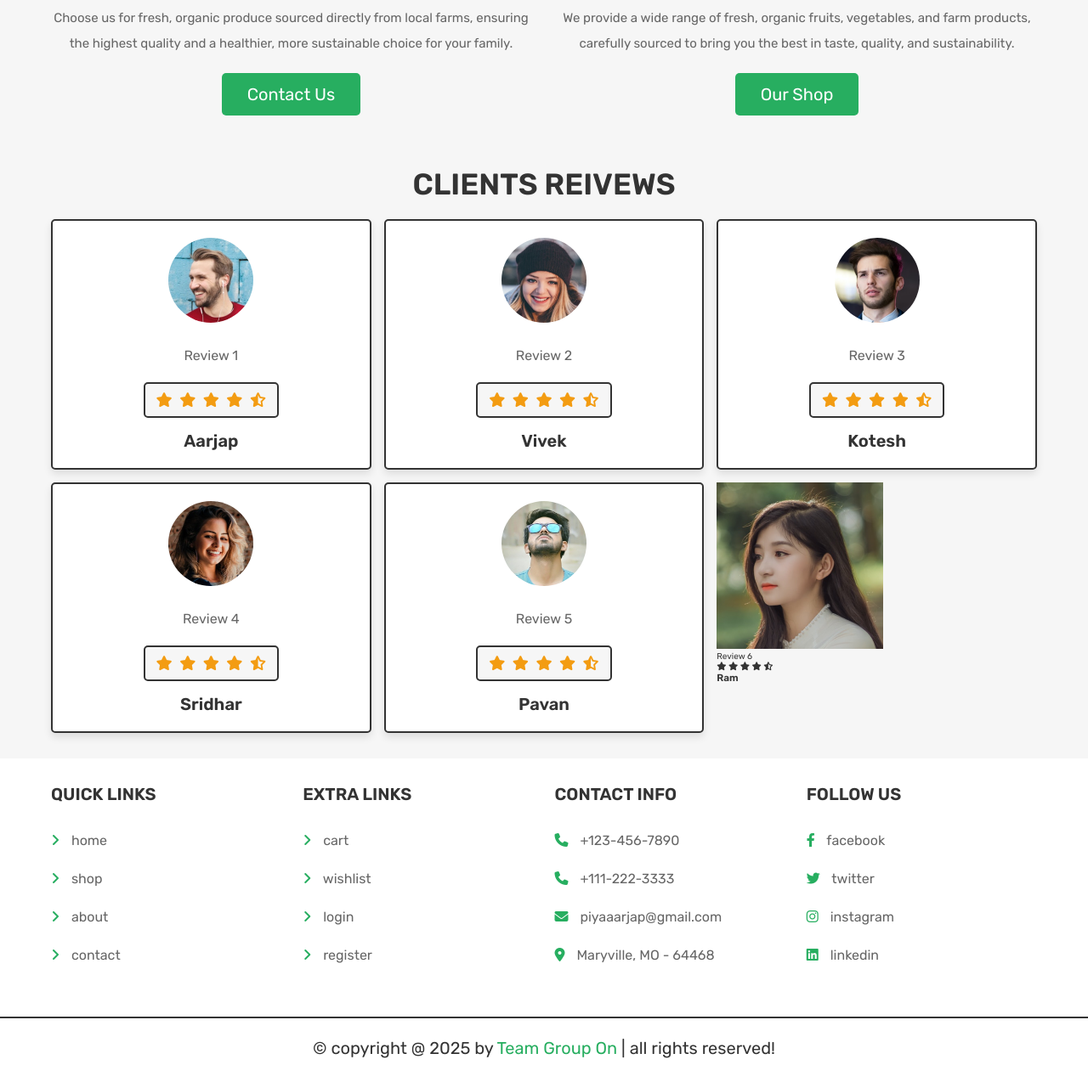
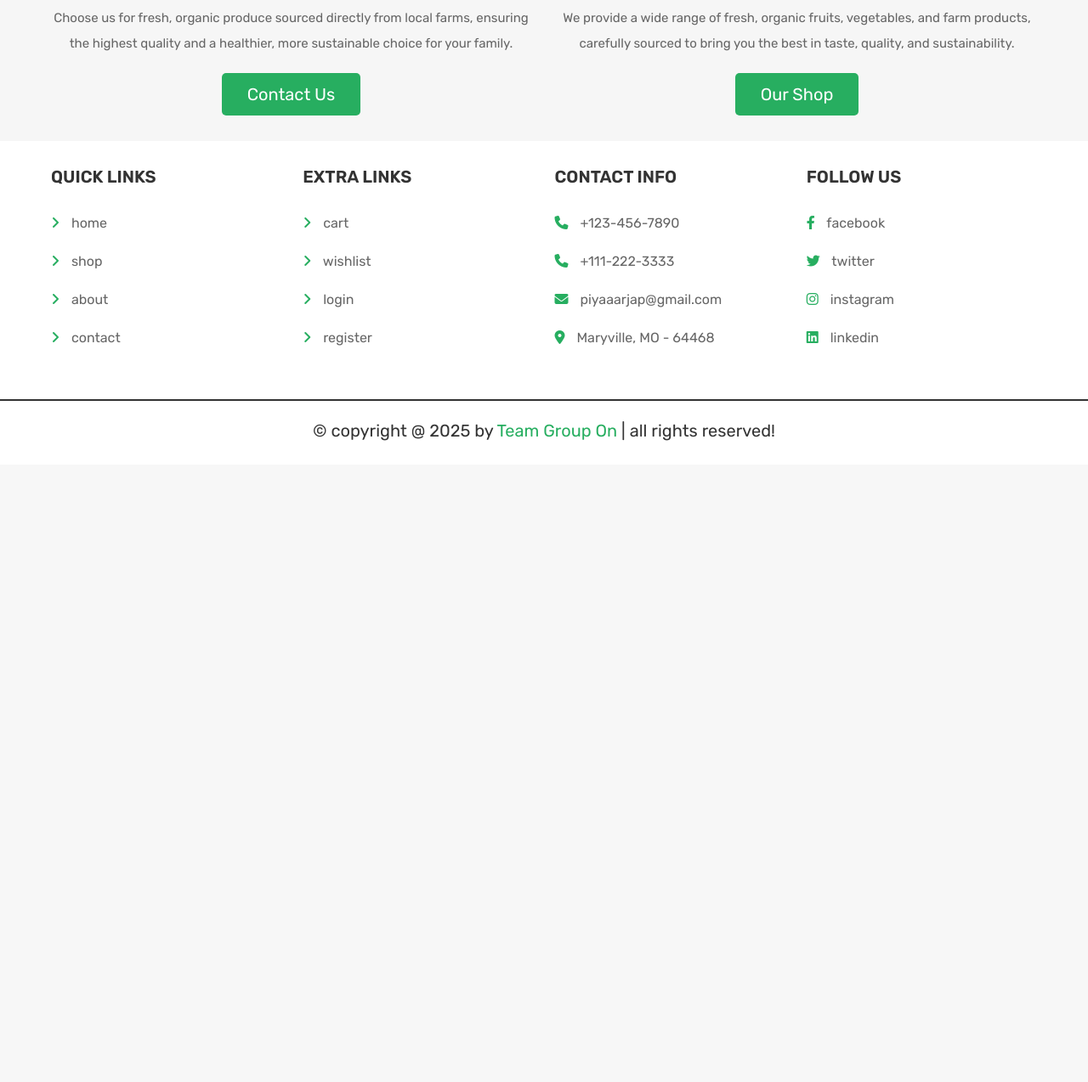
Before and after one commit to KoteshRekha/GroupOn-Produce, a PHP site: page /about.php in a window 1280 px wide. Shown: the part 575-1849 px from the top of the page at 85% size. After the commit the page ends 1094 px from the top, so only its background shows below. Run offline with PHP 8.4, Linux system fonts and the light colour scheme; the visitor is signed in with stand-in values (Sample User, id 1); data that the repository does not hold is empty; some libraries are stand-ins or nearby versions.

Commit message:
fix for about page

```diff
--- a/about.php
+++ b/about.php
@@ -53,93 +53,6 @@ if(!isset($user_id)){
 
 </section>
 
-<section class="reviews">
-
-   <h1 class="title">clients reivews</h1>
-
-   <div class="box-container">
-
-      <div class="box">
-         <img src="images/pic-1.png" alt="">
-         <p>Review 1</p>
-         <div class="stars">
-            <i class="fas fa-star"></i>
-            <i class="fas fa-star"></i>
-            <i class="fas fa-star"></i>
-            <i class="fas fa-star"></i>
-            <i class="fas fa-star-half-alt"></i>
-         </div>
-         <h3>Aarjap</h3>
-      </div>
-
-      <div class="box">
-         <img src="images/pic-2.png" alt="">
-         <p>Review 2</p>
-         <div class="stars">
-            <i class="fas fa-star"></i>
-            <i class="fas fa-star"></i>
-            <i class="fas fa-star"></i>
-            <i class="fas fa-star"></i>
-            <i class="fas fa-star-half-alt"></i>
-         </div>
-         <h3>Vivek</h3>
-      </div>
-
-      <div class="box">
-         <img src="images/pic-3.png" alt="">
-         <p>Review 3</p>
-         <div class="stars">
-            <i class="fas fa-star"></i>
-            <i class="fas fa-star"></i>
-            <i class="fas fa-star"></i>
-            <i class="fas fa-star"></i>
-            <i class="fas fa-star-half-alt"></i>
-         </div>
-         <h3>Kotesh</h3>
-      </div>
-
-      <div class="box">
-         <img src="images/pic-4.png" alt="">
-         <p>Review 4</p>
-         <div class="stars">
-            <i class="fas fa-star"></i>
-            <i class="fas fa-star"></i>
-            <i class="fas fa-star"></i>
-            <i class="fas fa-star"></i>
-            <i class="fas fa-star-half-alt"></i>
-         </div>
-         <h3>Sridhar</h3>
-      </div>
-
-      <div class="box">
-         <img src="images/pic-5.png" alt="">
-         <p>Review 5</p>
-         <div class="stars">
-            <i class="fas fa-star"></i>
-            <i class="fas fa-star"></i>
-            <i class="fas fa-star"></i>
-            <i class="fas fa-star"></i>
-            <i class="fas fa-star-half-alt"></i>
-         </div>
-         <h3>Pavan</h3>
-      </div>
-
-      <div class="zbox">
-         <img src="images/pic-6.png" alt="">
-         <p>Review 6</p>
-         <div class="stars">
-            <i class="fas fa-star"></i>
-            <i class="fas fa-star"></i>
-            <i class="fas fa-star"></i>
-            <i class="fas fa-star"></i>
-            <i class="fas fa-star-half-alt"></i>
-         </div>
-         <h3>Ram</h3>
-      </div>
-
-   </div>
-
-</section>
 
 
 <?php include 'footer.php'; ?>
```
